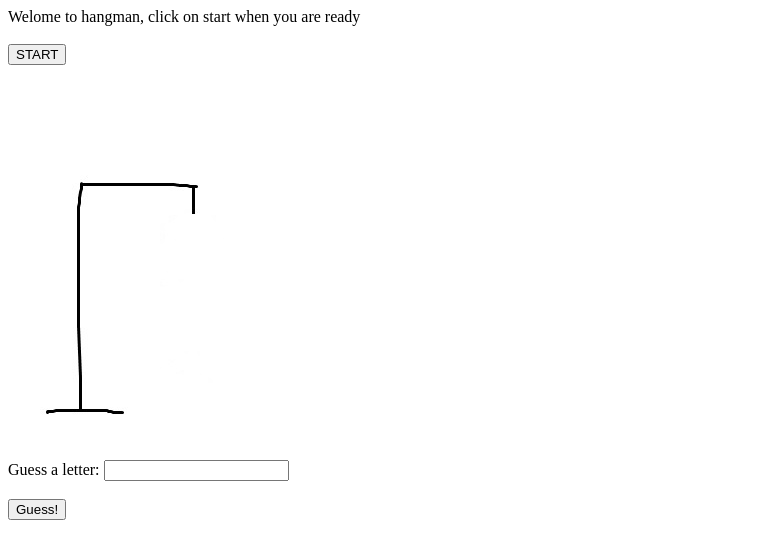
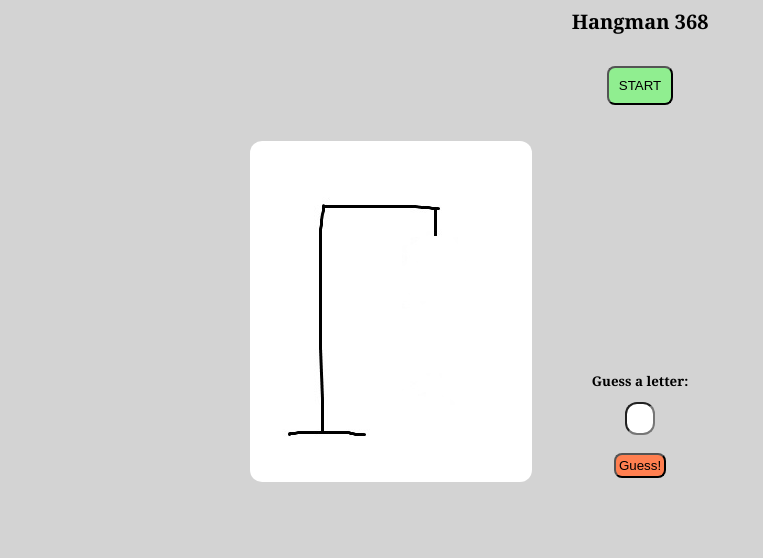
Before and after one commit to Vica98/EECS368_hangman, a plain HTML site: page index.html in a window 1280 px wide. Shown: the whole page, without its empty margins (0-763 px from the left). Drawn offline with Linux system fonts and the light colour scheme.

Commit message:
Added css styling

```diff
--- a/hangman.js
+++ b/hangman.js
@@ -43,6 +43,8 @@ function startGame(){
     m_message.value="";
     playerLost=false;
     playerWon=false;
+    theImage = document.getElementById("theImage");
+    theImage.src = "img5.jpg";
     usedLetters=[];
     for(let i=0;i<m_word.length;i++)
     {m_output.value += "-"};
--- a/index.html
+++ b/index.html
@@ -2,25 +2,27 @@
 <head>
 <title>Hangman Game</title>
 <script type="text/javascript" src="hangman.js"></script>
+<link href="myStyle.css" rel="stylesheet" type="text/css"/>
 </head>
 
 <body>
-Welome to hangman, click on start when you are ready
+<h1>Hangman 368</h1>
+<br>
+<button class="button1" onclick="createGame()">START</button>
 <br>
 <br>
-<button onclick="createGame()">START</button>
+
+<output class="message"type="text" id="message"></output>
+<br>
+<img src="img5.jpg" id="theImage"></img>
+<output class="word"type="text" id="out"></output>
+<div>
+<h2>Guess a letter: </h2>
+<input id="guess"></input>
 <br>
 <br>
-<output type="text" id="out"></output>
-<br>
-<output type="text" id="message"></output>
-<br>
-<img src="img5.jpg" id="theImage"></img>
-<br>
-Guess a letter: <input id="guess"></input>
-<br>
-<br>
-<button onclick="startGame()">Guess!</button>
+<button class="button2" onclick="startGame()">Guess!</button>
+</div>
 </body>
 
 </html>
--- /dev/null
+++ b/myStyle.css
@@ -0,0 +1,71 @@
+body
+{
+text-align: center;
+  background-color: lightgray;
+}
+
+output.word
+{
+  position: relative;
+  left: 150px;
+  top: 100px;
+  font-family: georgia;
+  font-size: 60pt;
+}
+
+output.message
+{
+  position: relative;
+  left: 150px;
+  top: 100px;
+  font-family: georgia;
+  font-size: 20pt;
+}
+
+h1
+{
+  font-family: georgia;
+  font-size: 15pt;
+}
+
+h2
+{
+  font-family: georgia;
+  font-size: 10pt;
+}
+
+div
+{
+  position: relative;
+  top:220px;
+}
+
+button.button1
+{
+  padding: 10px;
+  background-color: lightgreen;
+  border-radius:8px;
+}
+
+button.button2
+{
+  padding: 3px;
+  background-color: coral;
+  border-radius:8px;
+}
+
+img
+{
+  position: absolute;
+  left: 250px;
+    border-radius:12px;
+}
+
+input
+{
+  font-family: georgia;
+  font-size: 15pt;
+  border-radius:12px;
+  width: 30px;
+  text-align:center;
+}
```
